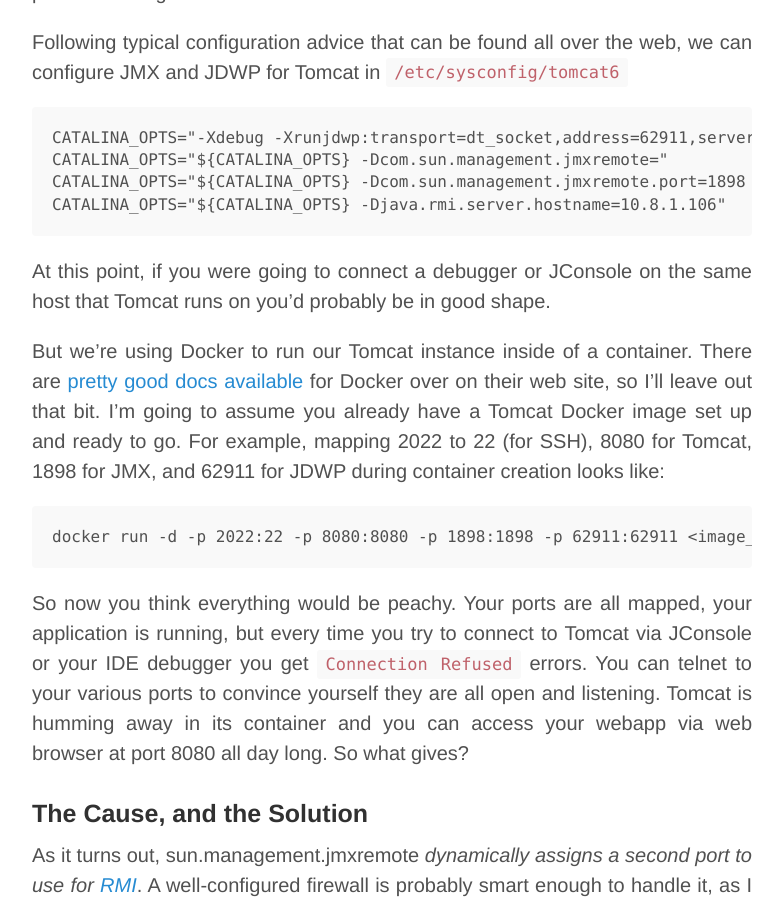
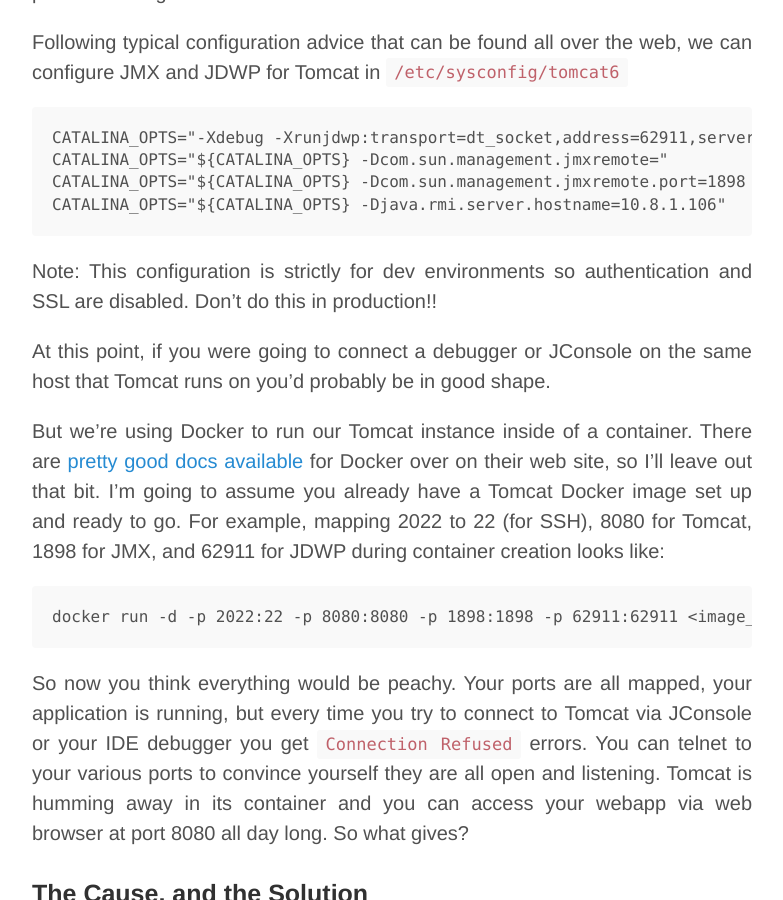
Before and after one commit to ptmccarthy/ptmccarthy.github.io, a Jekyll site: the page built from _posts/2014-07-24-remote-jmx-with-docker.md, in a window 1280 px wide and 900 px high, scrolled down 596 px. Shown: the whole window, without its empty margins (248-1031 px from the left). Built offline with Jekyll 4.4.1, drawn with Linux system fonts in a browser that asks for light colours; Markdown is read by kramdown in place of the engine named in the settings.

Commit message:
Update remote jmx with docker post

````diff
--- a/_posts/2014-07-24-remote-jmx-with-docker.md
+++ b/_posts/2014-07-24-remote-jmx-with-docker.md
@@ -17,6 +17,8 @@ CATALINA_OPTS="${CATALINA_OPTS} -Dcom.sun.management.jmxremote="
 CATALINA_OPTS="${CATALINA_OPTS} -Dcom.sun.management.jmxremote.port=1898 -Dcom.sun.management.jmxremote.ssl=false -Dcom.sun.management.jmxremote.authenticate=false"
 CATALINA_OPTS="${CATALINA_OPTS} -Djava.rmi.server.hostname=10.8.1.106"
 ```
+
+Note: This configuration is strictly for dev environments so authentication and SSL are disabled. Don't do this in production!!
 
 At this point, if you were going to connect a debugger or JConsole on the same host that Tomcat runs on you'd probably be in good shape.
 
````
